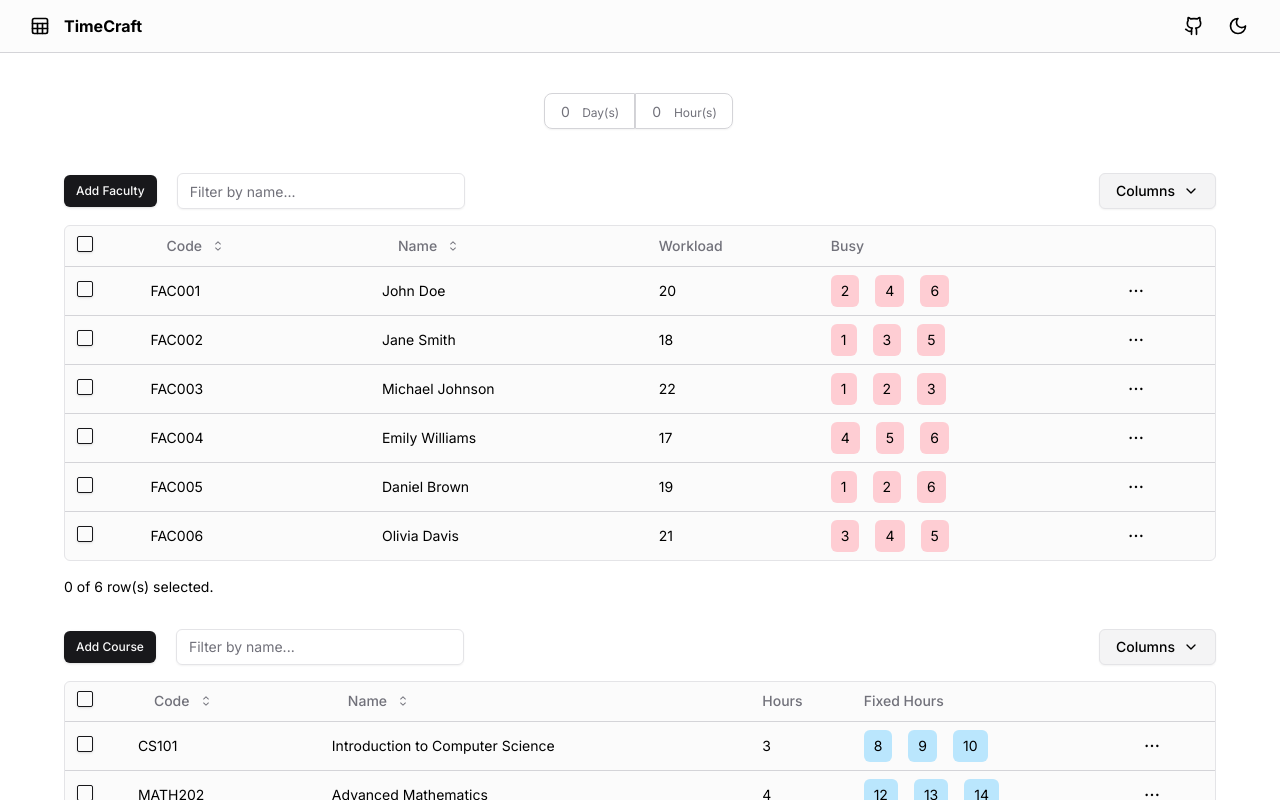
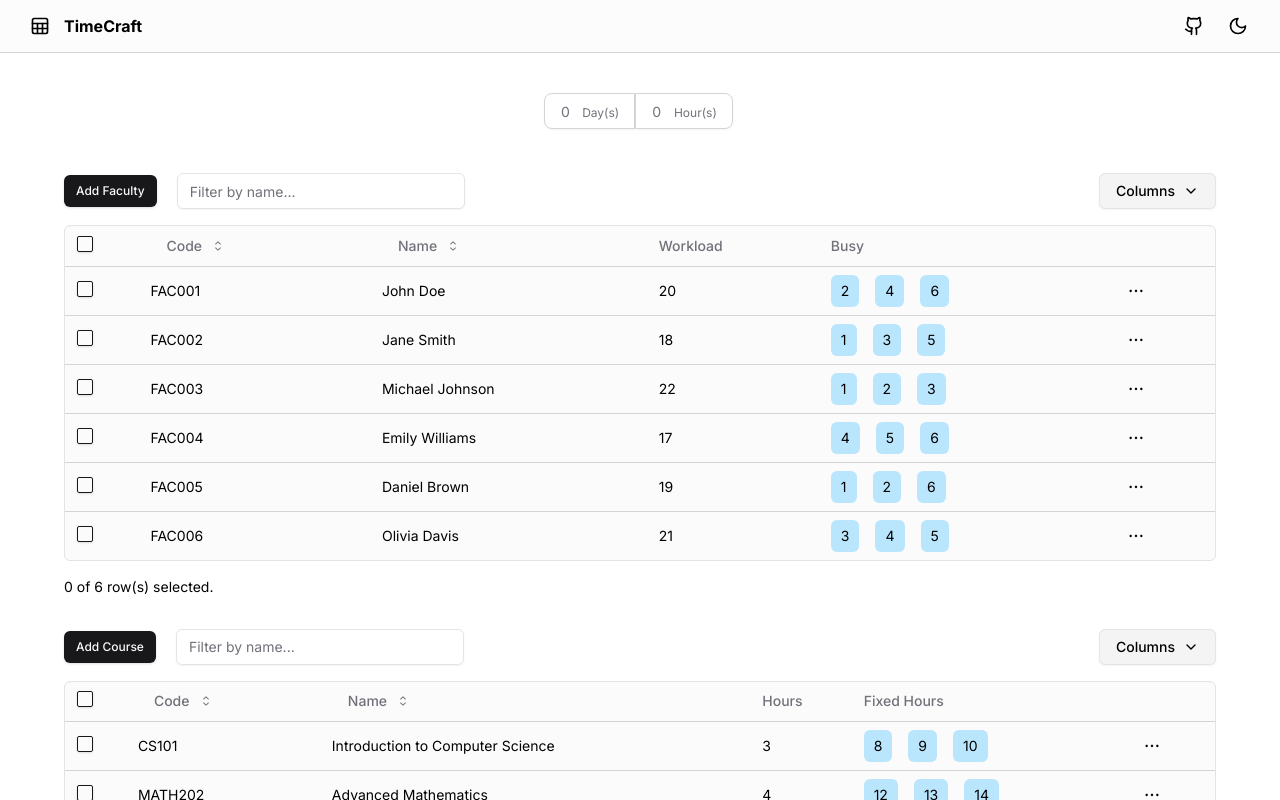
Before and after one commit to DenserMeerkat/timecraft-frontend, a Next.js app: page / in a window 1280 px wide. Shown: the top 800 px of the page. Built offline with nearby package versions, Linux system fonts and the light colour scheme.

Commit message:
Added key

```diff
--- a/components/CourseTable/Columns.tsx
+++ b/components/CourseTable/Columns.tsx
@@ -81,9 +81,12 @@ export const columns: ColumnDef<Course>[] = [
       const busy: number[] = row.original.fixedHours;
       return (
         <div className="flex gap-4 w-fit">
-          {busy.map((day: number) => (
-            <div className="px-2.5 py-1.5 rounded-md bg-sky-200 dark:bg-sky-400/[0.4]">
-              {day}
+          {busy.map((hour: number, index: number) => (
+            <div
+              key={index}
+              className="px-2.5 py-1.5 rounded-md bg-sky-200 dark:bg-sky-400/[0.4]"
+            >
+              {hour}
             </div>
           ))}
         </div>
--- a/components/FacultyTable/Columns.tsx
+++ b/components/FacultyTable/Columns.tsx
@@ -81,9 +81,12 @@ export const columns: ColumnDef<Faculty>[] = [
       const busy: number[] = row.original.busy;
       return (
         <div className="flex gap-4 w-fit">
-          {busy.map((day: number) => (
-            <div className="px-2.5 py-1.5 rounded-md bg-rose-200 dark:bg-rose-400/[0.4]">
-              {day}
+          {busy.map((hour: number, index: number) => (
+            <div
+              key={index}
+              className="px-2.5 py-1.5 rounded-md bg-sky-200 dark:bg-sky-400/[0.4]"
+            >
+              {hour}
             </div>
           ))}
         </div>
```
